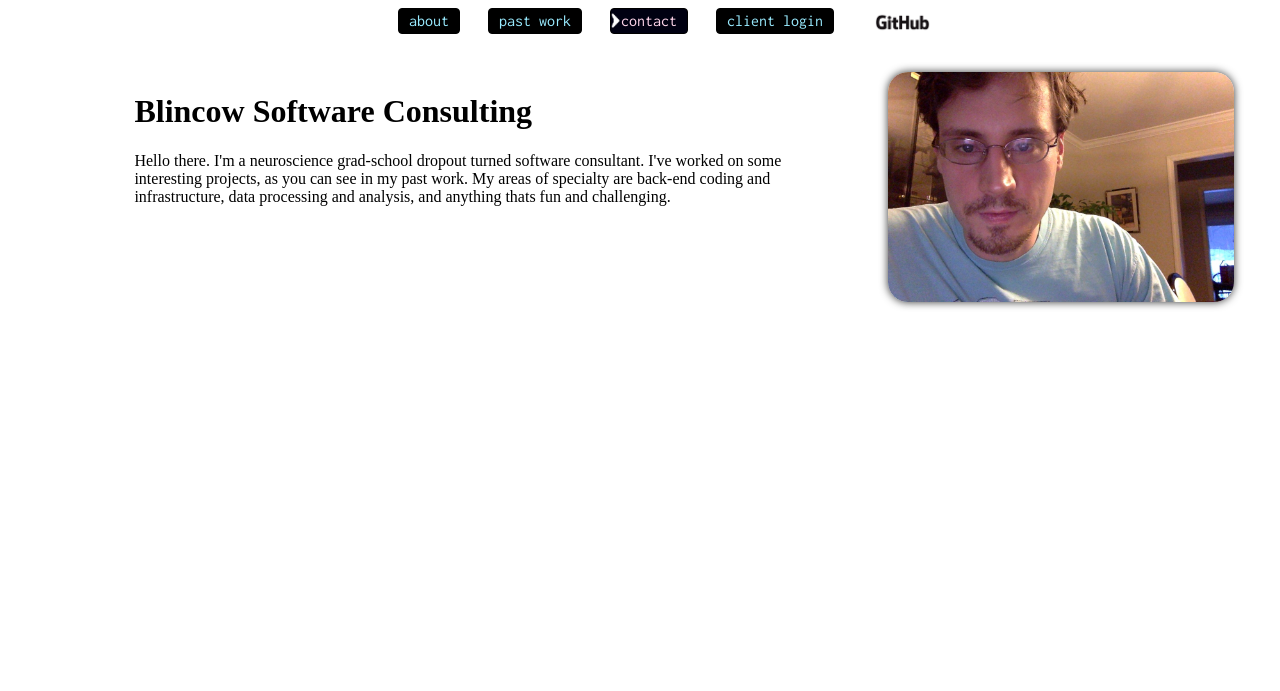
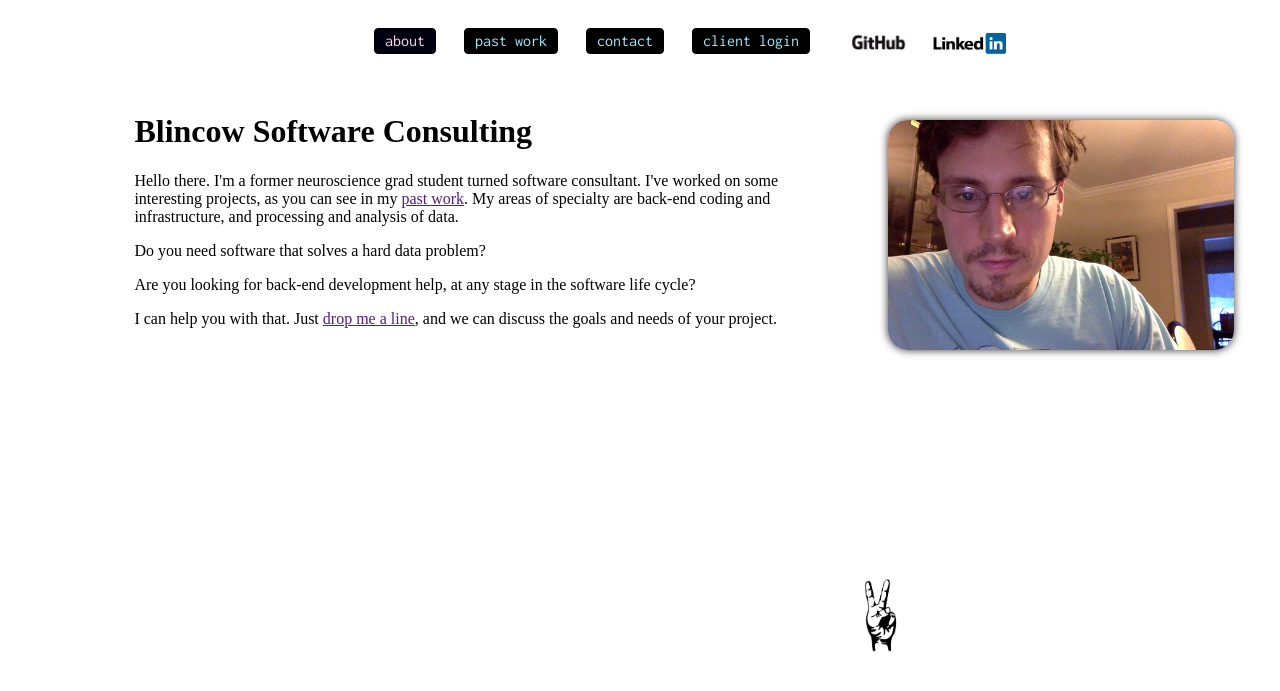
Before and after one commit to eblincow/homepage, a Django app: page / in a window 1280 px wide. Shown: the top 691 px of the page. Run offline with Django 3.2, Linux system fonts and the light colour scheme; some libraries are stand-ins or nearby versions; some web fonts are replaced.

Commit message:
Tweaking layouts

```diff
--- a/blinc/blinc/templates/home.html
+++ b/blinc/blinc/templates/home.html
@@ -67,7 +67,6 @@
 
     .pic {
         position: absolute;
-        z-index: -1;
         width: 100%;
         top: 0;
         left: 0;
@@ -80,6 +79,7 @@
 
     .piccontainer {
         position: relative;
+        margin-top: 28px;
     }
 
     #githubpic {
@@ -89,11 +89,19 @@
     }
 
 
-    .arrow {
+    #linkedpic {
+        height:55px;
         position: absolute;
-        height: 25px;
+        top: -18px;
+        right: -110px;
+
     }
 
+    #peacepic {
+        height: 80px;
+        margin-top: 455px;
+
+    }
 </style>
 
 <body>
@@ -101,13 +109,18 @@
 
 <div id="tabs">
 <ul class="tabrow">
-    <li>about</li>
-    <li>past work</li>
-    <li class="selected">contact</li>
-    <li>client login</li>
+    <li class="aboutlink selected">about</li>
+    <li class="pastworklink">past work</li>
+    <li class="contactlink">contact</li>
+    <li class="loginlink">client login</li>
     <li style="background: none; border:none;">
         <div class="piccontainer"  style="padding-top: 10px;">
-            <img src="{% static 'GitHub_Logo.png' %}" id="githubpic">
+            <a href="https://github.com/eblincow"><img src="{% static 'GitHub_Logo.png' %}" id="githubpic"></a>
+        </div>
+    </li>
+    <li style="background: none; border:none;">
+        <div class="piccontainer"  style="padding-top: 10px;">
+            <a href="https://www.linkedin.com/pub/eric-blincow/57/8a4/b25"><img src="{% static 'linkedin.jpg' %}" id="linkedpic"></a>
         </div>
     </li>
 </ul>
@@ -116,10 +129,13 @@
 
 <div id="about">
   <div class="col-2-3">
-     <h1>Blincow Software Consulting</h2>
-         <p>Hello there. I'm a neuroscience grad-school dropout turned software consultant.
-         I've worked on some interesting projects, as you can see in my past work. My areas of specialty are back-end coding and infrastructure,
-         data processing and analysis, and anything thats fun and challenging.
+     <h1>Blincow Software Consulting</h1>
+         <p>Hello there. I'm a former neuroscience grad student turned software consultant. I've worked on some interesting projects, as you can see in my <a href="" class="pastworklink">past work</a>. My areas of specialty are back-end coding and infrastructure,
+         and processing and analysis of data.</p>
+
+         <p>Do you need software that solves a hard data problem?</p>
+         <p>Are you looking for back-end development help, at any stage in the software life cycle? </p>
+         <p>I can help you with that. Just <a href="" class="contactlink">drop me a line</a>, and we can discuss the goals and needs of your project.</p>
   </div>
   <div class="col-1-3">
       <div class="piccontainer">
@@ -128,10 +144,11 @@
   </div>
 </div>
 
+
+<img src="{% static 'peace.gif' %}" id="peacepic">
+
 </body>
 
-<script>
-    $("<img src={% static 'arrow.png' %} class='arrow'>").insertBefore($('li.selected'));
-</script>
+
 
 </html>
```
Also changed, not shown: blinc/blinc/static/arrow.png (deleted), blinc/blinc/static/linkedin.jpg (added), blinc/blinc/static/peace.gif (added).
